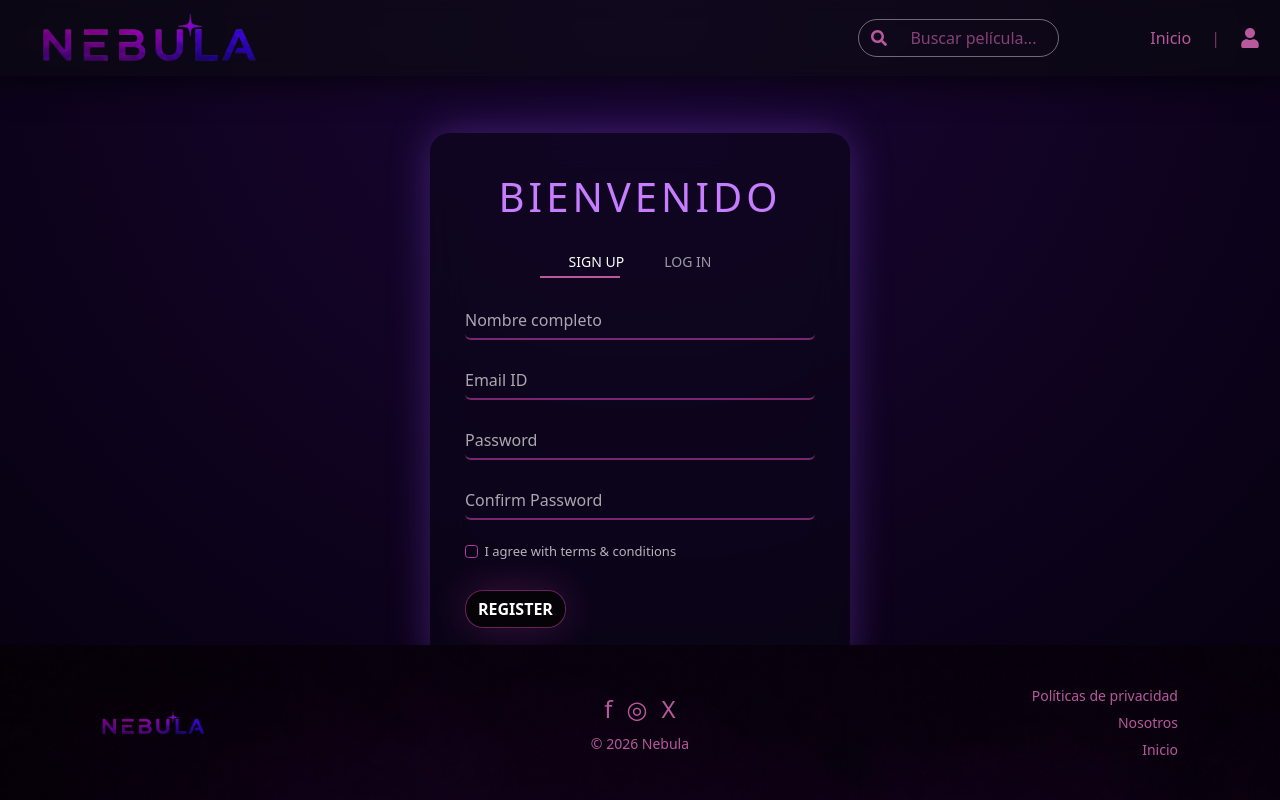
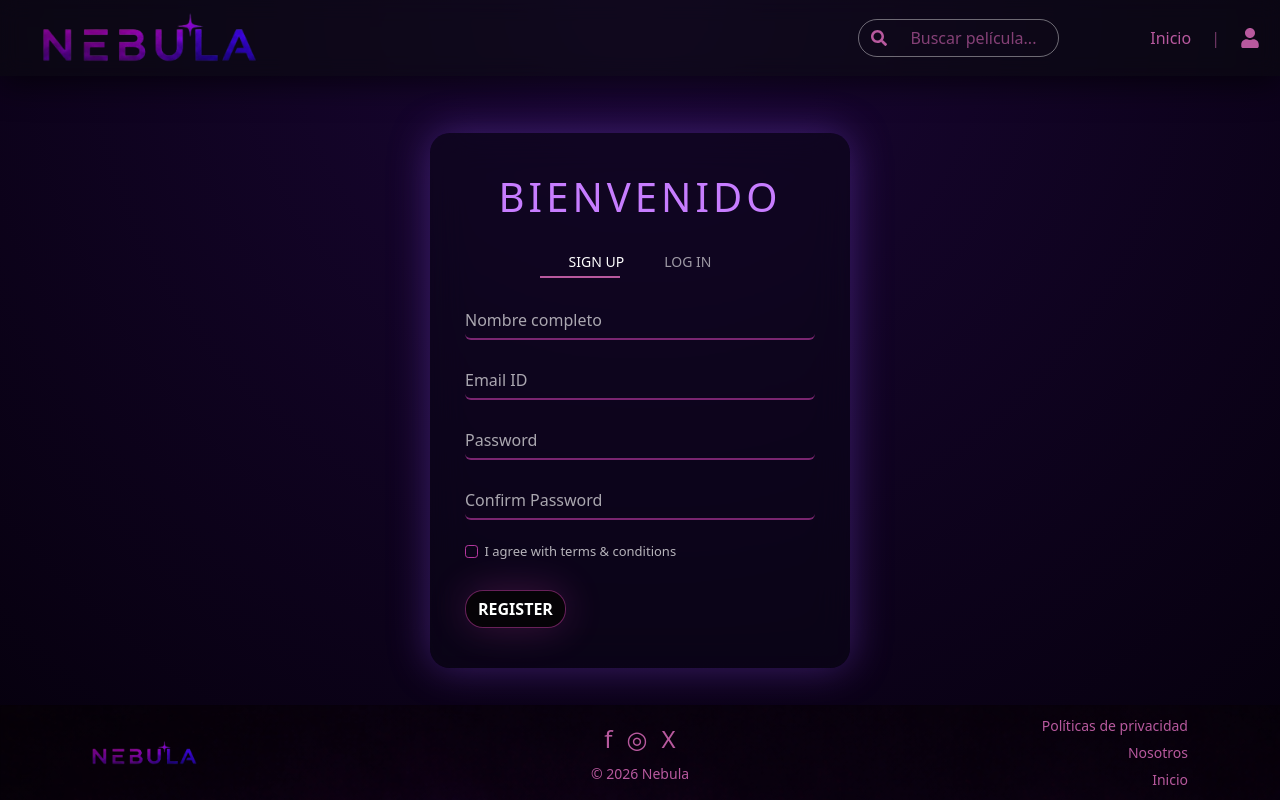
Before and after one commit to alepc1290/modulo2-Grupo-2-Peliculas, a React (Vite) app: page /register in a window 1280 px wide. Built offline with nearby package versions, Linux system fonts and the light colour scheme.

Commit message:
css del footer modificado

```diff
--- a/src/components/Footer/footer.css
+++ b/src/components/Footer/footer.css
@@ -5,7 +5,7 @@
   width: 100%;
   background-color: #000;
   color: #fff;
-  padding: 40px 90px;
+  padding: 10px 80px;
   box-sizing: border-box;
   z-index: 9999;
   background-image: url("/Nebula-FONDO.png");
```
